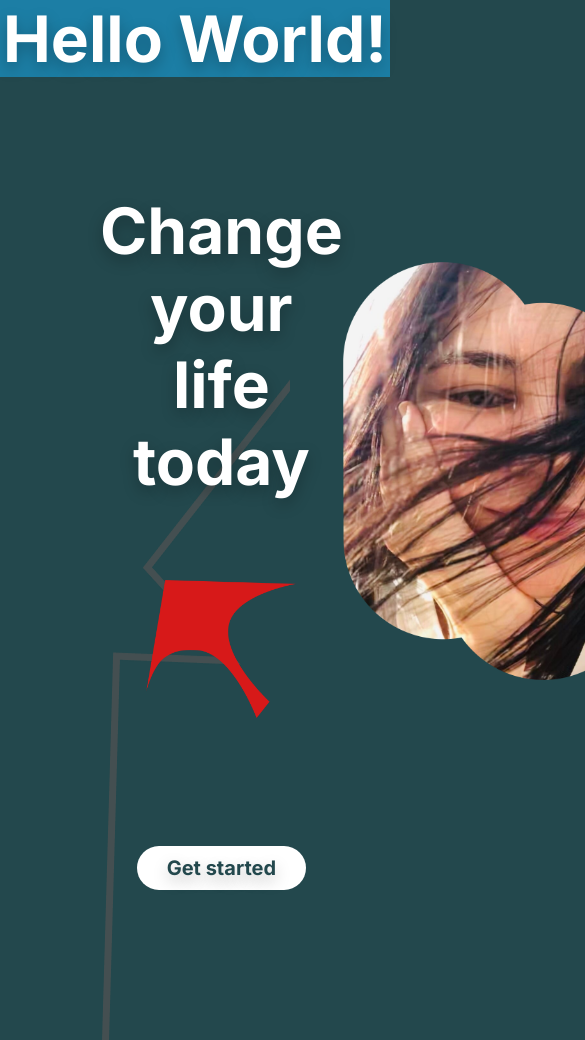
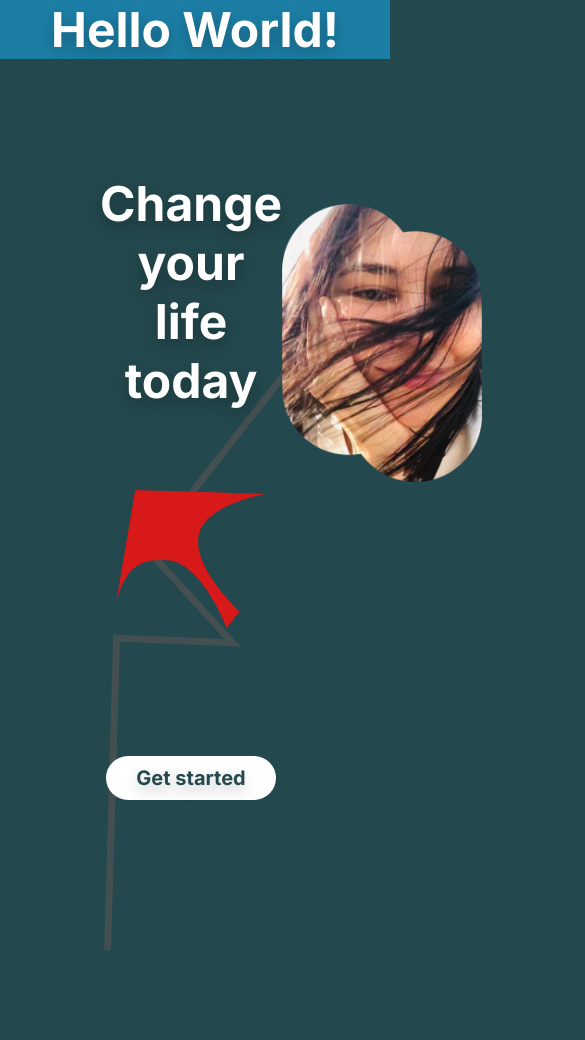
Before and after one commit to MeelaA/site, a plain HTML site: page index.html in a window 390 px wide. Shown: the top 1040 px of the page, 585 px wide, since content can reach past the window. After the commit the page ends 950 px from the top, so only its background shows below. Drawn offline with Linux system fonts and the light colour scheme.

Commit message:
Update style.css

```diff
--- a/style.css
+++ b/style.css
@@ -135,3 +135,24 @@ a:hover,
 		font-size: 2rem;
 	}
 }
+
+@media (max-width:560px) {
+	.container {
+		max-width: none;
+	}
+
+	h1,
+	h2 {
+		font-size: 4.8rem;
+	}
+
+	.myphoto {
+		margin-top: 3rem;
+		max-width: 20rem;
+	}
+
+	.btn {
+		padding: 1rem 3rem;
+		font-size: 2rem;
+	}
+}
```
